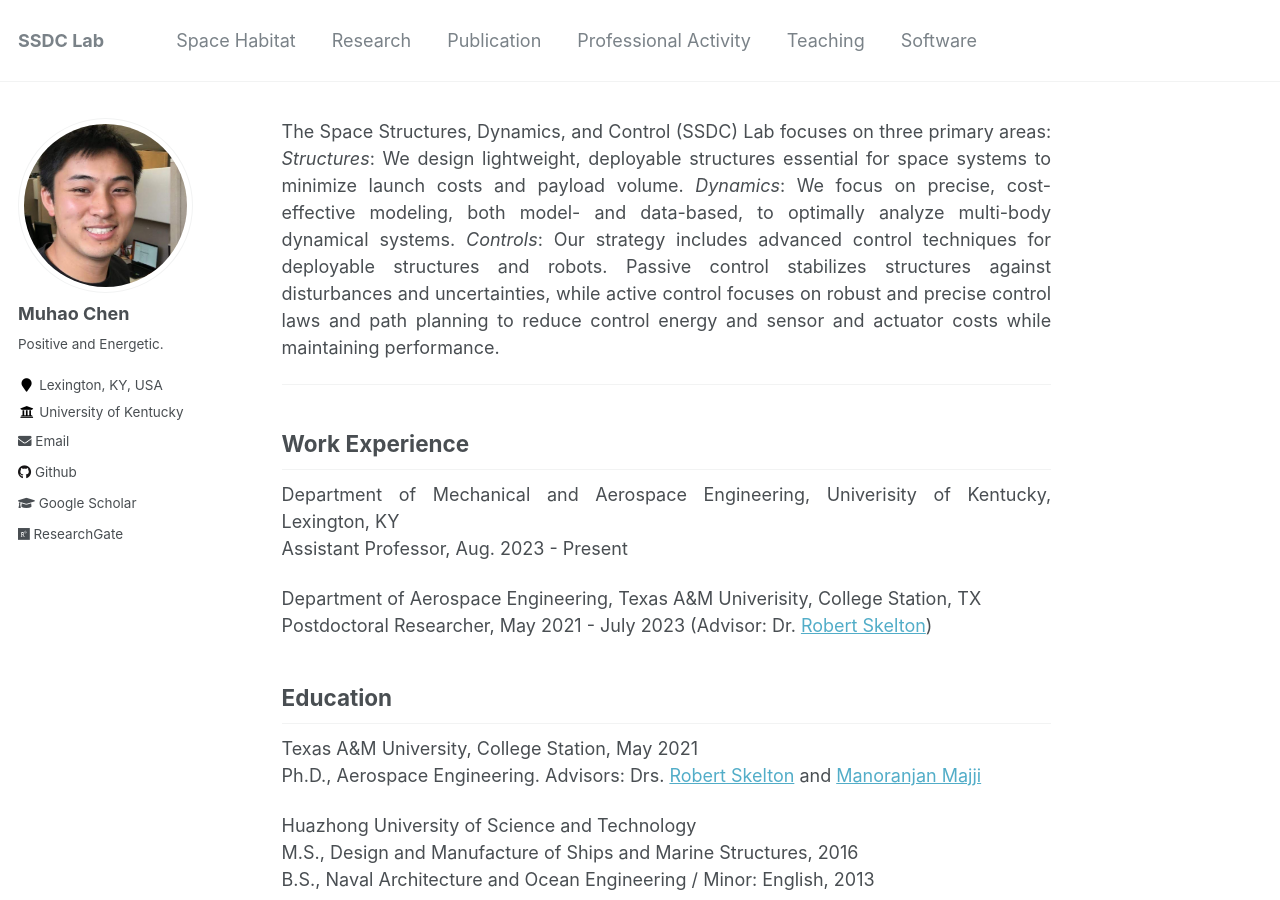
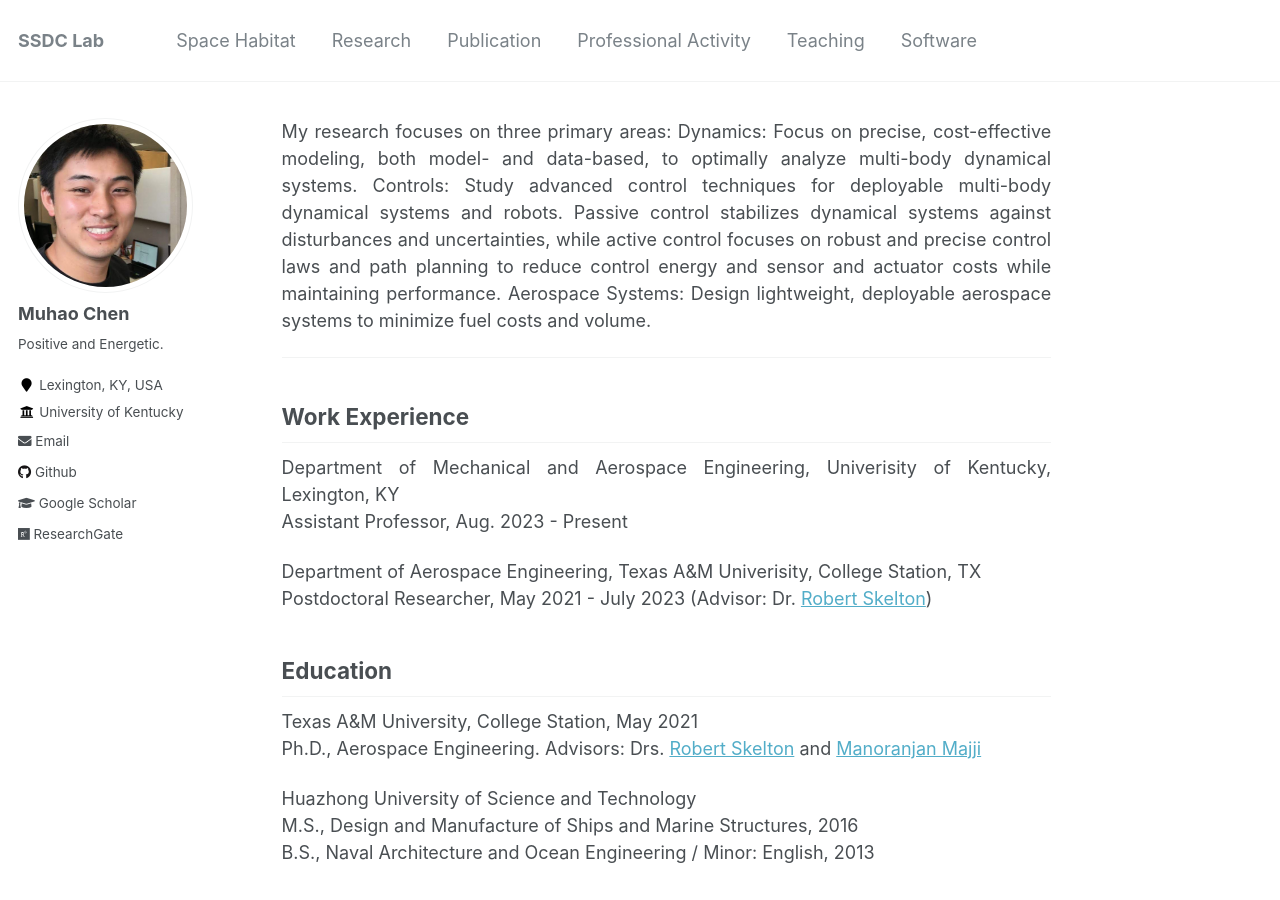
Before and after one commit to Muhao-Chen/muhao-chen.github.io, a Jekyll site: the page built from _pages/about.md, in a window 1280 px wide and 900 px high. Built offline with Jekyll 4.4.1, drawn with Linux system fonts in a browser that asks for light colours.

Commit message:
Update about.md

```diff
--- a/_pages/about.md
+++ b/_pages/about.md
@@ -1,7 +1,7 @@
 ---
 permalink: /
 # title: "Tensegrity Lab"
-$ title: "Space Structures, Dynamics, and Control Lab"
+$ title: "Dynamics and Control for Aerosapce Systems Lab"
 # excerpt: "About me"
 author_profile: true
 redirect_from:
@@ -18,7 +18,8 @@ toc: true
 <!-- Tensegrity Lab seeks to develop new analytical tools to merge structure and control design with material science to create new structures and material systems. The structural paradigm for this research is tensegrity systems, creating minimal mass systems that allow minimal control energy within the constraints of allowable computational and sensing/actuating resources. The lab builds physical demonstrations of this integrated system design philosophy with material science to create new material systems. Robots are designed to deploy from small stowed packages. Robots are designed to harvest rocks and regolith from asteroids or the moon. Tensegrity structures are designed for deployment in space. Tensegrity Robots are designed to build tensegrity structures in space autonomously. Wings are designed without hinged surfaces to controllable shapes. Antennas are designed for deployment in space within operational accuracies. Impact tensegrity structures are designed to protect payloads at the impact on the moon or Mars. These studies employ data-based as well as model-based control methods. -->
 <!-- : Structures, Dynamics, and Controls. Each area aims for optimal performance using minimal resources—including mass, dampers, sensors, actuators, computational cost, and control energy—according to specific loading and control requirements -->
 
-The Space Structures, Dynamics, and Control (SSDC) Lab focuses on three primary areas: *Structures*: We design lightweight, deployable structures essential for space systems to minimize launch costs and payload volume. *Dynamics*: We focus on precise, cost-effective modeling, both model- and data-based, to optimally analyze multi-body dynamical systems. *Controls*: Our strategy includes advanced control techniques for deployable structures and robots. Passive control stabilizes structures against disturbances and uncertainties, while active control focuses on robust and precise control laws and path planning to reduce control energy and sensor and actuator costs while maintaining performance.
+<!-- The Space Structures, Dynamics, and Control (SSDC) Lab focuses on three primary areas: *Structures*: We design lightweight, deployable structures essential for space systems to minimize launch costs and payload volume. *Dynamics*: We focus on precise, cost-effective modeling, both model- and data-based, to optimally analyze multi-body dynamical systems. *Controls*: Our strategy includes advanced control techniques for deployable structures and robots. Passive control stabilizes structures against disturbances and uncertainties, while active control focuses on robust and precise control laws and path planning to reduce control energy and sensor and actuator costs while maintaining performance. -->
+My research focuses on three primary areas: Dynamics: Focus on precise, cost-effective modeling, both model- and data-based, to optimally analyze multi-body dynamical systems. Controls: Study advanced control techniques for deployable multi-body dynamical systems and robots. Passive control stabilizes dynamical systems against disturbances and uncertainties, while active control focuses on robust and precise control laws and path planning to reduce control energy and sensor and actuator costs while maintaining performance. Aerospace Systems: Design lightweight, deployable aerospace systems to minimize fuel costs and volume.
 <!-- performance in space systems. This precision reduces computational demands, enabling real-time computing and control despite communication delays in orbit.  -->
 
 <!-- integrates passive and active -->
```
